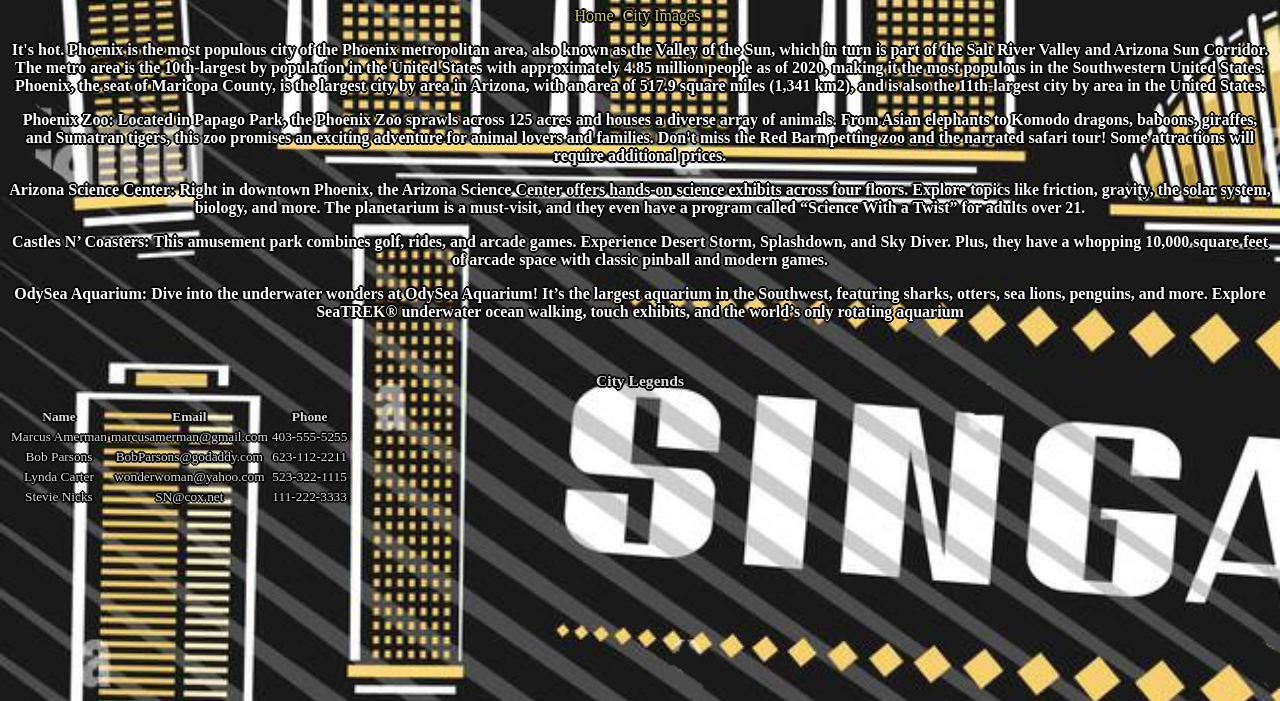
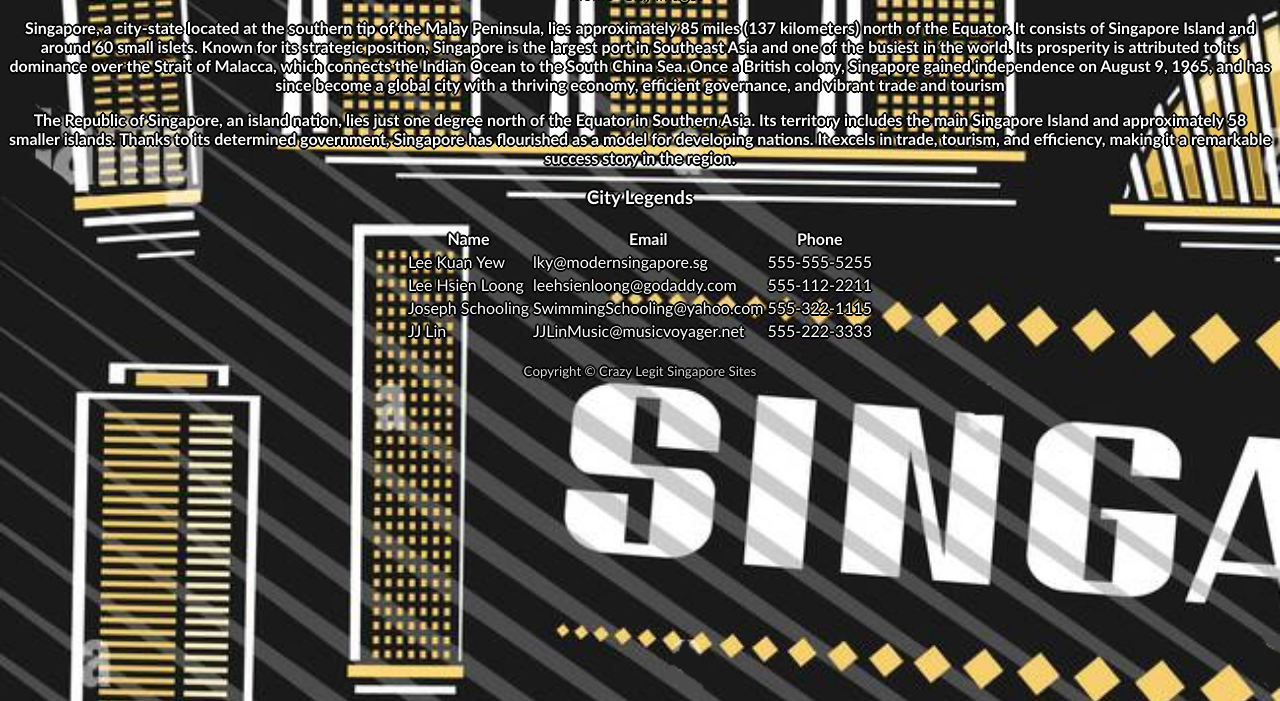
Before and after one commit to BrettSpokes/simple-travel-site, a plain HTML site: page index.html in a window 1280 px wide. Shown: the part 99-800 px from the top of the page. Drawn offline with Linux system fonts and the light colour scheme; files that its build step writes are made by us from their sources; a web font is replaced by a local one.

Commit message:
Minor Update
Updated pages

```diff
--- a/css/style.css
+++ b/css/style.css
@@ -1,5 +1,3 @@
-<<<<<<< Updated upstream
-=======
 * {
     font-family:'Madimi One','Trebuchet MS', 'Lucida Sans Unicode', 'Lucida Grande', 'Lucida Sans', Arial, sans-serif;
 }
@@ -51,13 +49,14 @@ footer {
 
 .img-pictures {
     margin: auto;
-    width: 70%;
-    padding: 1%;
+    padding: 3%;
+    display: flex;
+    justify-content: space-around;
 }
 
-.img-content {
-    display: flex;
-    justify-content: space-around;
+img {
+    border-radius: 3%;
+    max-width: 50%
 }
 
 #p-1 {
@@ -75,4 +74,3 @@ h3 {
 #legend-table{
     margin: auto;
 }
->>>>>>> Stashed changes
--- a/index.html
+++ b/index.html
@@ -4,70 +4,80 @@
 <head>
     <meta charset="UTF-8">
     <meta name="viewport" content="width=device-width, initial-scale=1.0">
-<<<<<<< Updated upstream
-    <title>Phoenix</title>
-    <link rel="stylesheet" href="style.css">
-=======
     <title>Singapore</title>
     <link rel="stylesheet" href="css/style.css">
     <link rel="preconnect" href="https://fonts.googleapis.com">
     <link rel="preconnect" href="https://fonts.gstatic.com" crossorigin>
     <link href="https://fonts.googleapis.com/css2?family=Madimi+One&display=swap" rel="stylesheet">
->>>>>>> Stashed changes
 </head>
 
 <body>
     <header>
-        <h1>Phoenix</h1>
-    </header>
+        <h1>Singapore</h1>
         <nav>
             <a href="index.html">Home</a>
             <a href="cityimages.html">City Images</a>
         </nav>
+    </header>
+
     <main>
+        <section>
             <div id="p-1">
-            <p>It's hot. Phoenix is the most populous city of the Phoenix metropolitan area, also known as the Valley of the Sun, which in turn is part of the Salt River Valley and Arizona Sun Corridor. The metro area is the 10th-largest by population in the United States with approximately 4.85 million people as of 2020, making it the most populous in the Southwestern United States. Phoenix, the seat of Maricopa County, is the largest city by area in Arizona, with an area of 517.9 square miles (1,341 km2), and is also the 11th-largest city by area in the United States.</p>
+                <p>Singapore, a city-state located at the southern tip of the Malay Peninsula, lies approximately 85
+                    miles
+                    (137 kilometers) north of the Equator. It consists of Singapore Island and around 60 small islets.
+                    Known
+                    for its strategic position, Singapore is the largest port in Southeast Asia and one of the busiest
+                    in
+                    the world. Its prosperity is attributed to its dominance over the Strait of Malacca, which connects
+                    the
+                    Indian Ocean to the South China Sea. Once a British colony, Singapore gained independence on August
+                    9,
+                    1965, and has since become a global city with a thriving economy, efficient governance, and vibrant
+                    trade and tourism </p>
             </div>
             <div id="p-2">
-            <p>Phoenix Zoo: Located in Papago Park, the Phoenix Zoo sprawls across 125 acres and houses a diverse array of animals. From Asian elephants to Komodo dragons, baboons, giraffes, and Sumatran tigers, this zoo promises an exciting adventure for animal lovers and families. Don't miss the Red Barn petting zoo and the narrated safari tour! Some attractions will require additional prices.</p>
-
-            <p>Arizona Science Center: Right in downtown Phoenix, the Arizona Science Center offers hands-on science exhibits across four floors. Explore topics like friction, gravity, the solar system, biology, and more. The planetarium is a must-visit, and they even have a program called “Science With a Twist” for adults over 21.</p>
-
-            <p>Castles N’ Coasters: This amusement park combines golf, rides, and arcade games. Experience Desert Storm, Splashdown, and Sky Diver. Plus, they have a whopping 10,000 square feet of arcade space with classic pinball and modern games.</p>
-            <p>
-            OdySea Aquarium: Dive into the underwater wonders at OdySea Aquarium! It’s the largest aquarium in the Southwest, featuring sharks, otters, sea lions, penguins, and more. Explore SeaTREK® underwater ocean walking, touch exhibits, and the world’s only rotating aquarium
-            </p>
+                <p>The Republic of Singapore, an island nation, lies just one degree north of the Equator in Southern
+                    Asia.
+                    Its territory includes the main Singapore Island and approximately 58 smaller islands. Thanks to its
+                    determined government, Singapore has flourished as a model for developing nations. It excels in
+                    trade,
+                    tourism, and efficiency, making it a remarkable success story in the region.</p>
             </div>
-    </main>
-    <footer>
+        </section>
+        <section>
             <h3>City Legends</h1>
-        <table>
+                <table id="legend-table">
                     <tr>
                         <th>Name</th>
                         <th>Email</th>
                         <th>Phone</th>
                     </tr>
                     <tr>
-                <td>Marcus Amerman</td>
-                <td>marcusamerman@gmail.com</td>
-                <td>403-555-5255</td>
+                        <td>Lee Kuan Yew</td>
+                        <td>lky@modernsingapore.sg</td>
+                        <td>555-555-5255</td>
                     </tr>
                     <tr>
-                <td>Bob Parsons</td>
-                <td>BobParsons@godaddy.com</td>
-                <td>623-112-2211</td>
+                        <td>Lee Hsien Loong</td>
+                        <td>leehsienloong@godaddy.com</td>
+                        <td>555-112-2211</td>
                     </tr>
                     <tr>
-                <td>Lynda Carter</td>
-                <td>wonderwoman@yahoo.com</td>
-                <td>523-322-1115</td>
+                        <td>Joseph Schooling</td>
+                        <td>SwimmingSchooling@yahoo.com</td>
+                        <td>555-322-1115</td>
                     </tr>
                     <tr>
-                <td>Stevie Nicks</td>
-                <td>SN@cox.net</td>
-                <td>111-222-3333</td>
+                        <td>JJ Lin</td>
+                        <td>JJLinMusic@musicvoyager.net</td>
+                        <td>555-222-3333</td>
                     </tr>
                 </table>
+        </section>
+    </main>
+    <footer>
+        Copyright © Crazy Legit Singapore Sites
     </footer>
 </body>
 
```
Also changed, not shown: cityimages.html (+6 -33 lines), images/BackgroundImage.jpg (added), images/Phoenix_1.jpg, images/Phoenix_2.jpg, images/Phoenix_3.jpeg, images/Phoenix_4.jpg. Lines whose indentation alone changed are shown as unchanged.
